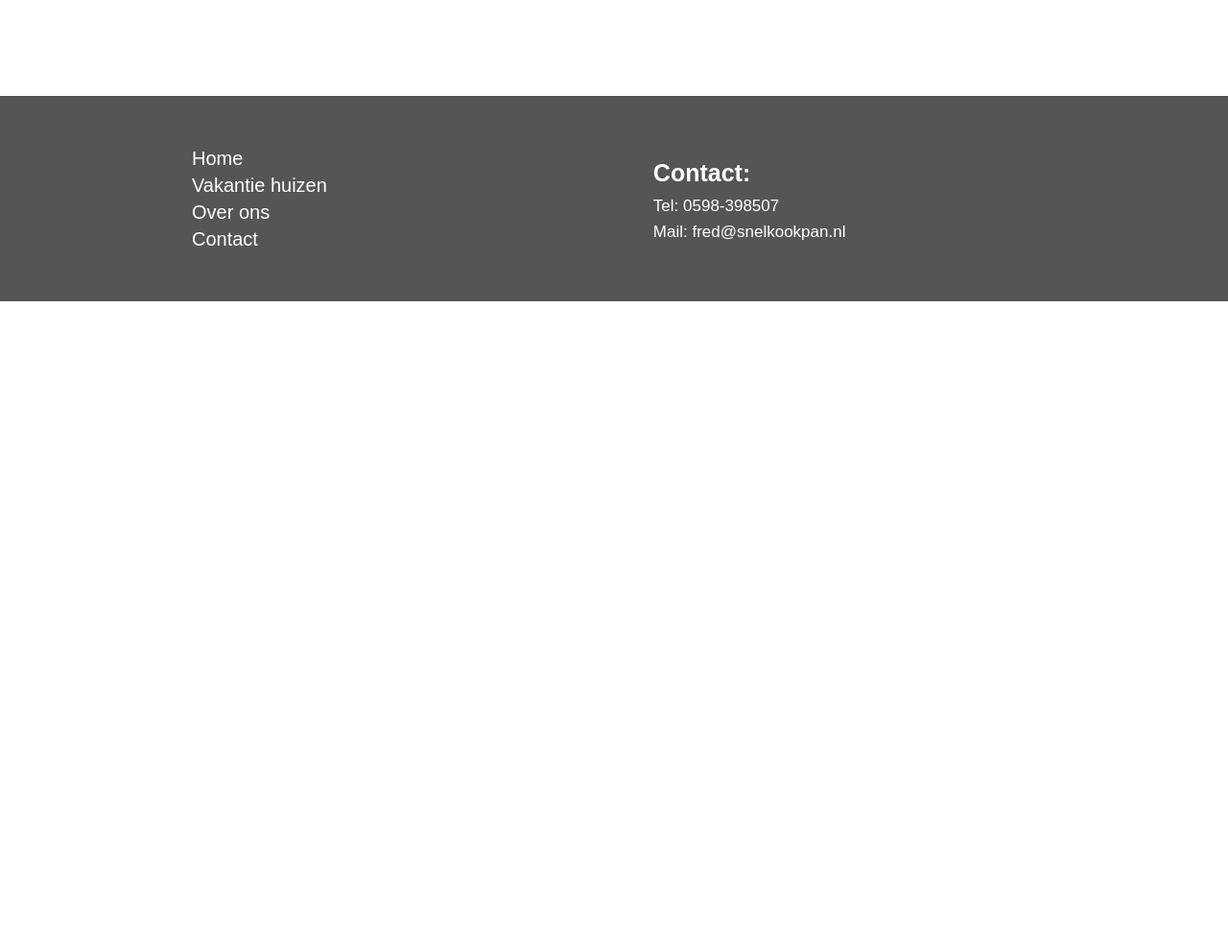
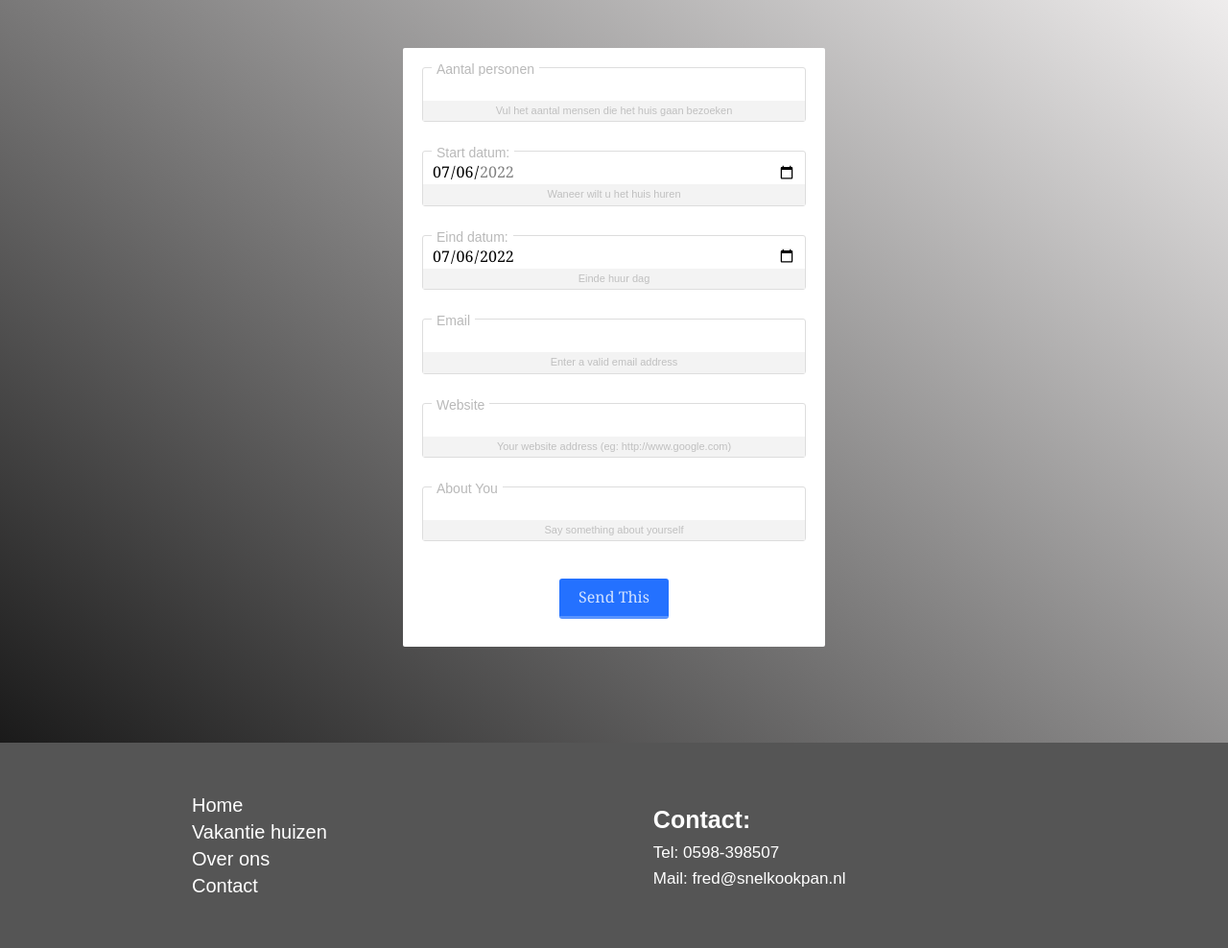
Before and after one commit to karim076/SnelKookPan-Group3, a PHP site: page /Tweede/reserveren.php in a window 1280 px wide. Shown: the part 70-1058 px from the top of the page at 96% size. Before the commit the page ends 384 px from the top, so only its background shows below. Run offline with PHP 8.4, Linux system fonts and the light colour scheme.

Commit message:
Adde form

```diff
--- a/reserveren.php
+++ b/reserveren.php
@@ -3,13 +3,56 @@
 <head>
     <?php require_once 'head.php'; ?>
 </head>
-<body>
+<body class="bg">
     <?php require_once 'header.php'; ?>
 
     <main>
+        <form class="form-style-7">
+            <ul>
+            <li>
+                <label for="name">Aantal personen</label>
+                <input type="number" max="5" name="name">
+                <span>Vul het aantal mensen die het huis gaan bezoeken</span>
+            </li>
+            <li>
+                <label for="start">Start datum:</label>
+                <input type="date" id="start" name="trip-start" value="<?php echo $show = date("Y-m-d") ?>" min="<?php echo date("Y-m-d") ?>" max="<?php $Date = date("Y-m-d"); echo date('Y-m-d', strtotime($Date. ' + 1 month'));?>">
+                <span>Waneer wilt u het huis huren</span>
+            </li>
+            <li>
+                <label for="start">Eind datum:</label>
+                <input type="date" id="end" name="trip-end" value="<?php echo $show?>" min="<?php echo date("Y-m-d") ?>" <?php $Date = date("Y-m-d"); echo date('Y-m-d', strtotime($Date. ' + 1 month'));?>">
+                <span>Einde huur dag</span>
+            </li>
+            <li>
+                <label for="email">Email</label>
+                <input type="email" name="email" maxlength="100">
+                <span>Enter a valid email address</span>
+            </li>
+            <li>
+                <label for="url">Website</label>
+                <input type="url" name="url" maxlength="100">
+                <span>Your website address (eg: http://www.google.com)</span>
+            </li>
+            <li>
+                <label for="bio">About You</label>
+                <textarea name="bio" onkeyup="adjust_textarea(this)"></textarea>
+                <span>Say something about yourself</span>
+            </li>
+            <li>
+                <input type="submit" value="Send This" >
+            </li>
+            </ul>
+        </form>
 
     </main>
-
+    <script type="text/javascript">
+        //auto expand textarea
+        function adjust_textarea(h) {
+            h.style.height = "20px";
+            h.style.height = (h.scrollHeight)+"px";
+        }
+    </script>
     <?php require_once 'footer.php'; ?>
 </body>
 </html>
```
